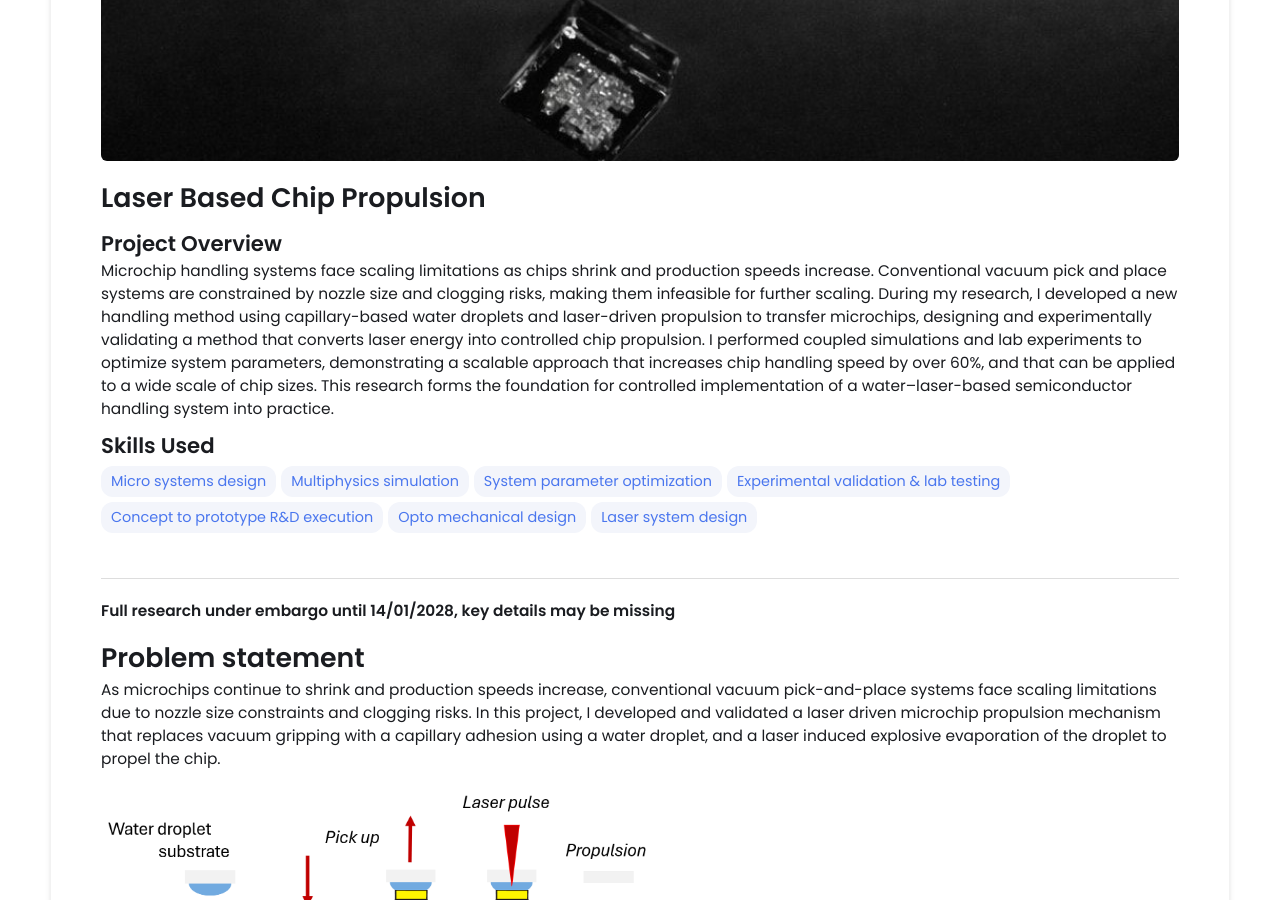
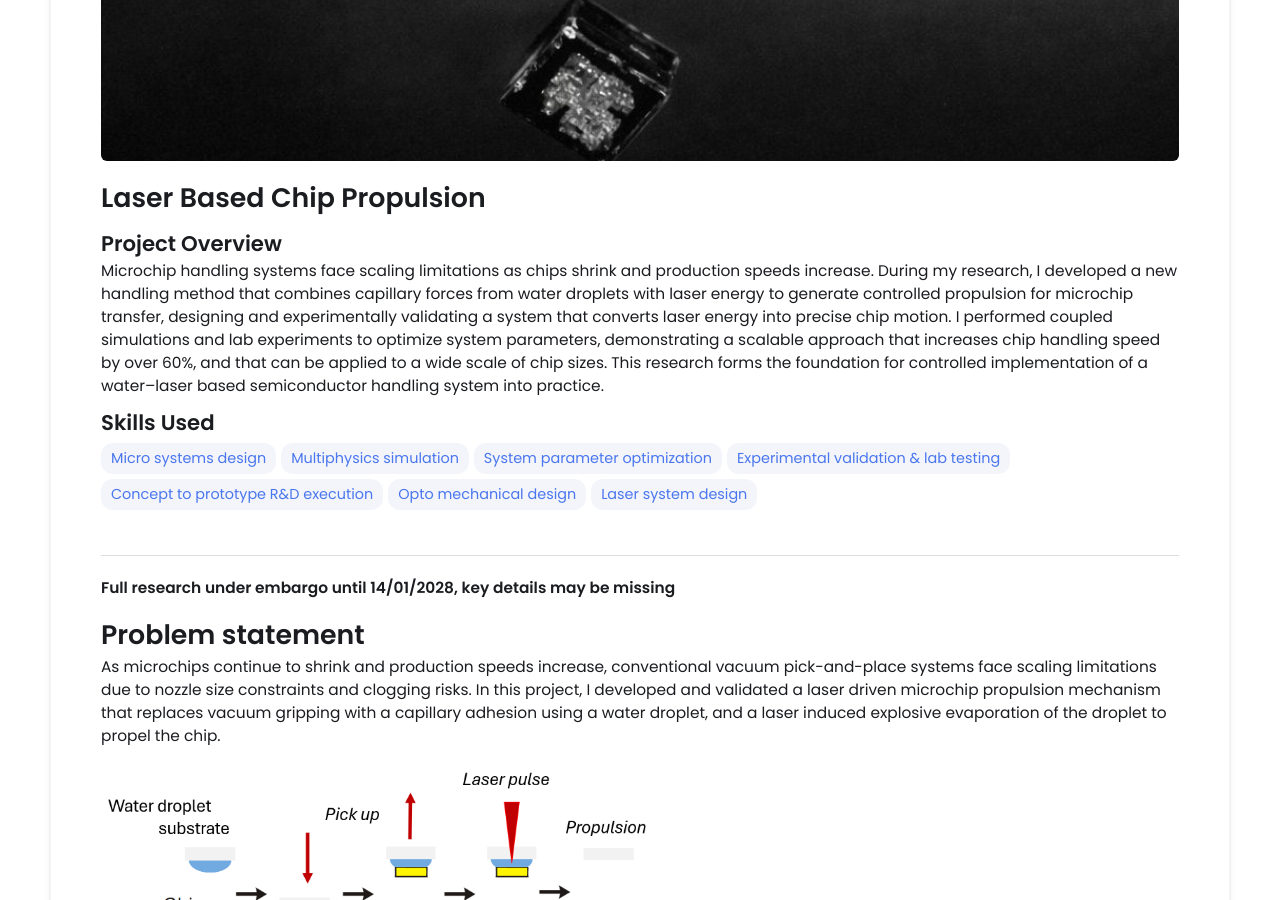
Before and after one commit to martijnswart01/martijnswart01.github.io, a Jekyll site: the page built from _projects/demo-project/index.md, in a window 1280 px wide and 900 px high, scrolled down 329 px. Built offline with Jekyll 4.4.1, drawn with Linux system fonts in a browser that asks for light colours.

Commit message:
Update index.md

```diff
--- a/_projects/demo-project/index.md
+++ b/_projects/demo-project/index.md
@@ -2,9 +2,7 @@
 layout: post
 title: Laser Based Chip Propulsion
 description: |
-
-
-  Microchip handling systems face scaling limitations as chips shrink and production speeds increase. Conventional vacuum pick and place systems are constrained by nozzle size and clogging risks, making them infeasible for further scaling. During my research, I developed a new handling method using capillary-based water droplets and laser-driven propulsion to transfer microchips, designing and experimentally validating a method that converts laser energy into controlled chip propulsion. I performed coupled simulations and lab experiments to optimize system parameters, demonstrating a scalable approach that increases chip handling speed by over 60%, and that can be applied to a wide scale of chip sizes. This research forms the foundation for controlled implementation of a water–laser-based semiconductor handling system into practice.
+  Microchip handling systems face scaling limitations as chips shrink and production speeds increase. During my research, I developed a new handling method that combines capillary forces from water droplets with laser energy to generate controlled propulsion for microchip transfer, designing and experimentally validating a system that converts laser energy into precise chip motion. I performed coupled simulations and lab experiments to optimize system parameters, demonstrating a scalable approach that increases chip handling speed by over 60%, and that can be applied to a wide scale of chip sizes. This research forms the foundation for controlled implementation of a water–laser based semiconductor handling system into practice.
 
 skills:
   - Micro systems design
```
